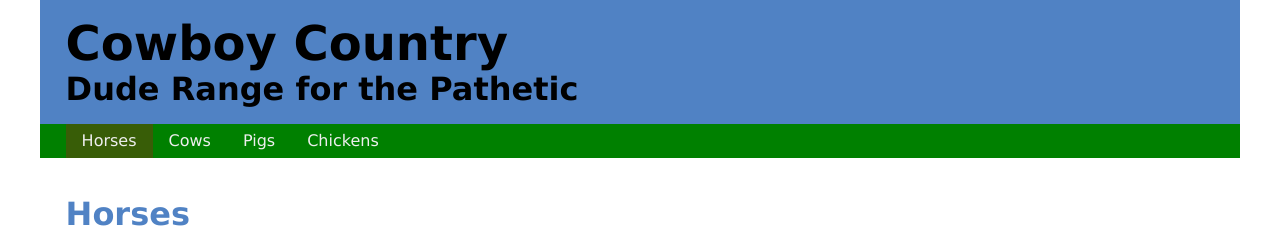
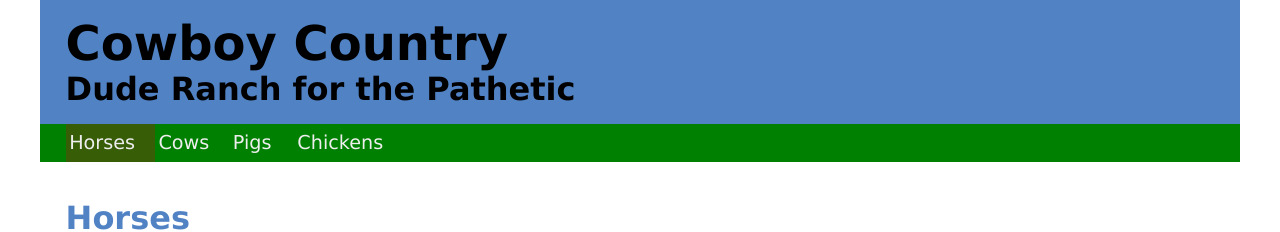
Before and after one commit to timetoady/Unit01, a plain HTML site: page index.html in a window 1280 px wide. Shown: the top 232 px of the page. Drawn offline with Linux system fonts and the light colour scheme.

Commit message:
fixing nagging linup issue

```diff
--- a/css/large.css
+++ b/css/large.css
@@ -2,6 +2,7 @@
 
     nav li {
         width: auto;
+        font-size: 1.2rem;
 
     }
 
--- a/css/medium.css
+++ b/css/medium.css
@@ -8,7 +8,6 @@
     nav ul {
         display: flex;
         flex-direction: row;
-        text-align: left !important;
 
     }
 
@@ -18,8 +17,8 @@
     }
 
     nav a {
-        padding: .5rem 1rem;
-
+        padding: .5rem 1.5rem .5rem 4%;
+        text-align: left !important;
 
     }
 
--- a/index.html
+++ b/index.html
@@ -22,7 +22,7 @@
   <body>
     <header>
       <h1>Cowboy Country</h1>
-      <h2>Dude Range for the Pathetic</h2>
+      <h2>Dude Ranch for the Pathetic</h2>
     </header>
 
     <nav>
```
